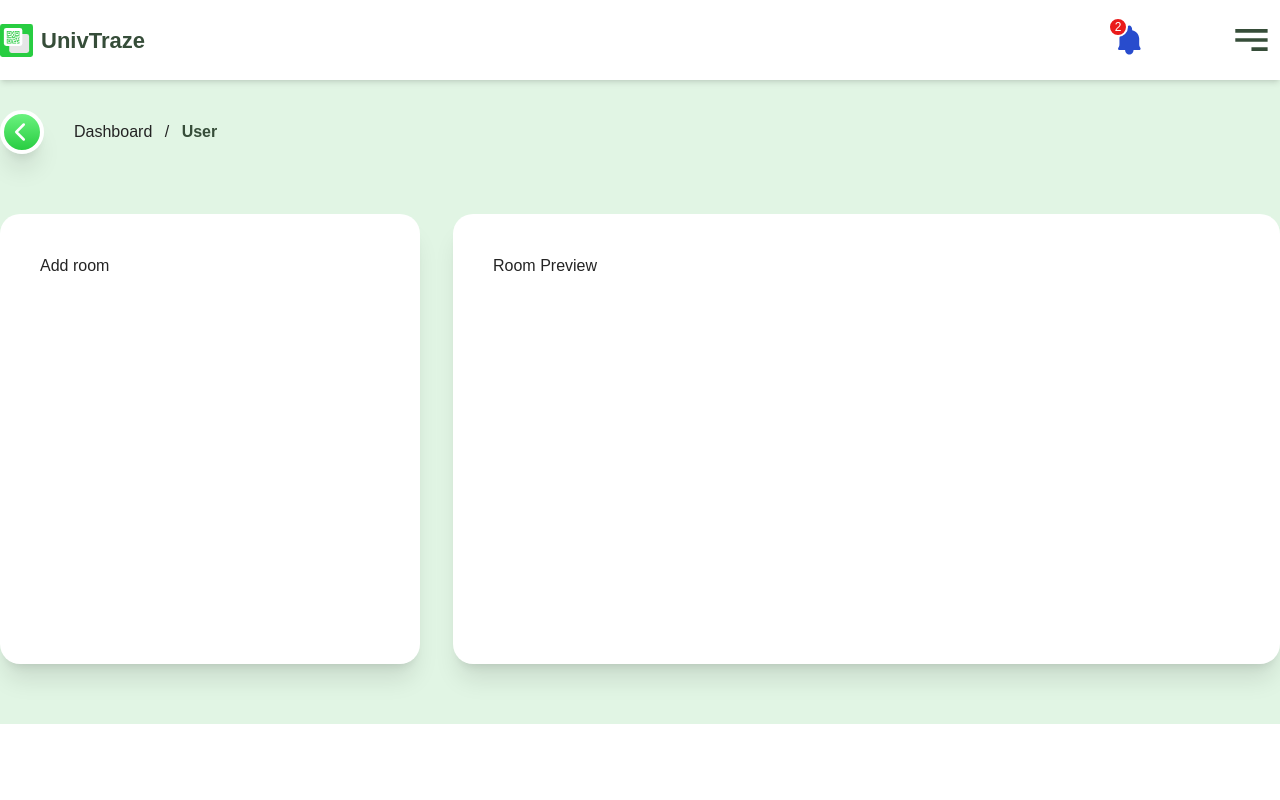
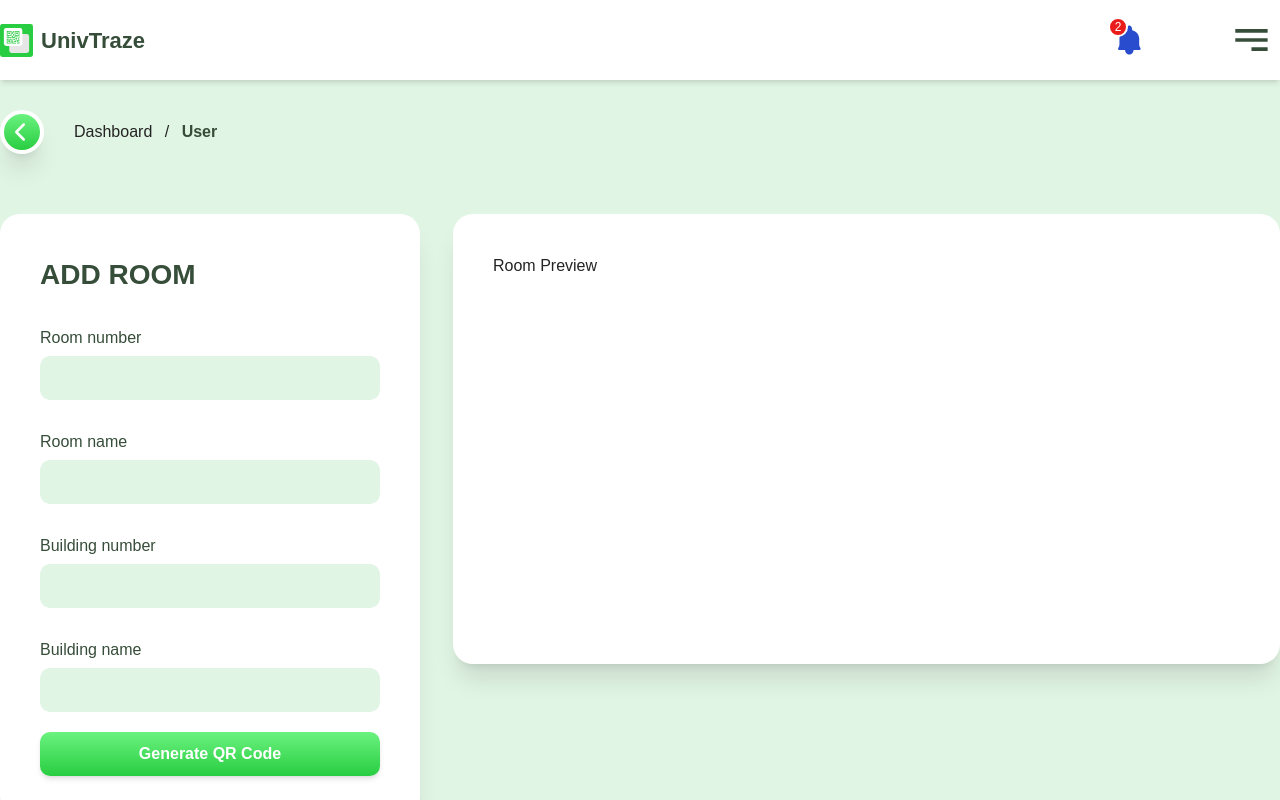
Before and after one commit to JayCabasag/univtraze-admin, a React (Vite) app: page /dashboard/add-room in a window 1280 px wide. Built offline with nearby package versions, Linux system fonts and the light colour scheme.

Commit message:
feat: added add qr

```diff
--- /dev/null
+++ b/src/components/add-room/AddRoomForm.tsx
@@ -0,0 +1,94 @@
+import { yupResolver } from '@hookform/resolvers/yup';
+import { FieldErrors, useForm } from 'react-hook-form';
+import { addRoomSchema } from './schemas/shemas';
+import { cn } from '@/utils/formatters';
+
+interface FormValues {
+    roomNumber: string;
+    roomName: string;
+    buildingNumber: string;
+    buildingName: string;
+  }
+
+
+export default function AddRoomForm() {
+    const form = useForm<FormValues>({
+        defaultValues: {
+            roomNumber: '',
+            roomName: '',
+            buildingNumber: '',
+            buildingName: ''
+        },
+        resolver: yupResolver(addRoomSchema),
+      });
+
+      const {
+        handleSubmit,
+        register,
+        formState: { errors, isSubmitting },
+      } = form;
+
+      const onSubmit = (data: FormValues) => {
+        console.log(data)
+      }
+
+      const onError = (errors: FieldErrors) => {
+        console.log(errors)
+      }
+
+  return (
+    <form
+    onSubmit={handleSubmit(onSubmit, onError)}
+    className="h-auto w-full max-w-[430px] bg-[#FFFFFF]"
+  >
+    <h2 className="text-[28px] uppercase font-bold text-[#364D39]">Add room</h2>
+
+    <p className="text-[16px] font-normal mb-[6px] mt-[30px] text-[#364D39]">Room number</p>
+    <input
+      {...register('roomNumber')}
+      className={cn(
+        'outline-none h-[44px] w-full max-w-[370px] rounded-[10px] p-[15px]',
+        errors.roomNumber ? 'bg-[#ffbaba]' : 'bg-[#E1F5E4]',
+      )}
+    />
+    {errors.roomNumber && <p className="text-[red] font-thin mt-[10px]">{errors.roomNumber?.message}</p>}
+
+    <p className="text-[16px] font-normal mb-[6px] mt-[30px] text-[#364D39]">Room name</p>
+    <input
+      {...register('roomName')}
+      className={cn(
+        'outline-none h-[44px] w-full max-w-[370px] rounded-[10px] p-[15px]',
+        errors.roomName ? 'bg-[#ffbaba]' : 'bg-[#E1F5E4]',
+      )}
+    />
+    {errors.roomName && <p className="text-[red] font-thin mt-[10px]">{errors.roomName?.message}</p>}
+
+    <p className="text-[16px] font-normal mb-[6px] mt-[30px] text-[#364D39]">Building number</p>
+    <input
+      {...register('buildingNumber')}
+      className={cn(
+        'outline-none h-[44px] w-full max-w-[370px] rounded-[10px] p-[15px]',
+        errors.buildingNumber ? 'bg-[#ffbaba]' : 'bg-[#E1F5E4]',
+      )}
+    />
+    {errors.buildingNumber && <p className="text-[red] font-thin mt-[10px]">{errors.buildingNumber?.message}</p>}
+
+    <p className="text-[16px] font-normal mb-[6px] mt-[30px] text-[#364D39]">Building name</p>
+    <input
+      {...register('buildingName')}
+      className={cn(
+        'outline-none h-[44px] w-full max-w-[370px] rounded-[10px] p-[15px]',
+        errors.buildingName ? 'bg-[#ffbaba]' : 'bg-[#E1F5E4]',
+      )}
+    />
+    {errors.buildingName && <p className="text-[red] font-thin mt-[10px]">{errors.buildingName?.message}</p>}
+
+    <button
+      disabled={isSubmitting}
+      className="w-full max-w-[370px] h-[44px] mt-[20px] text-white text-[16px] font-bold shadow-md rounded-[10px] bg-gradient-to-b from-[#6BF27F] to-[#28cd41]"
+    >
+      {isSubmitting ? 'Please wait...' : 'Generate QR Code'}
+    </button>
+  </form>
+  )
+}
--- /dev/null
+++ b/src/components/add-room/schemas/shemas.ts
@@ -0,0 +1,8 @@
+import * as yup from 'yup';
+
+export const addRoomSchema = yup.object().shape({
+  roomNumber: yup.string().matches(/^[0-9-]+$/, 'Room number must contain only numbers').required('Room number is required'),
+  roomName: yup.string().required('Room name is required'),
+  buildingNumber: yup.string().matches(/^[0-9-]+$/, 'Room number must contain only numbers').required('Building number is required'),
+ buildingName: yup.string().required('Building name is Required')
+});
--- a/src/components/header/Header.tsx
+++ b/src/components/header/Header.tsx
@@ -11,8 +11,8 @@ const ICON_SIZE = 50;
 export default function Header(props: ComponentProps) {
   const { title, sub } = props;
   return (
-    <Link to="/dashboard" className="mt-[30px] gap-[30px] max-w-max flex items-center justify-center h-[44px]">
-      <button className="shadow-xl bg-gradient-to-b from-[#6BF27F] to-[#28CD41] rounded-full flex items-center justify-center h-[44px] w-[44px] border-4 border-white">
+    <Link to="/dashboard" className="px-[15px] md:px-0 mt-[30px] gap-[30px] max-w-max flex items-center justify-center h-[44px]">
+      <button className="shadow-xl bg-gradient-to-b from-[#6BF27F] to-[#28CD41] rounded-full flex items-center justify-center min-h-[44px] min-w-[44px] border-4 border-white">
         <img className="-ml-1" src={chevronLeftSVG} alt="header-icon" height={ICON_SIZE - 20} width={ICON_SIZE - 20} />
       </button>
       <p>
--- a/src/components/login/Login.tsx
+++ b/src/components/login/LoginForm.tsx
@@ -16,7 +16,7 @@ interface FormValues {
   password: string;
 }
 
-export default function Login() {
+export default function LoginForm() {
   const navigate = useNavigate();
   const { toast } = useToast();
   const [showPassword, setShowPassword] = useState(false);
--- a/src/layout/dashboard-layout/DashboardLayout.tsx
+++ b/src/layout/dashboard-layout/DashboardLayout.tsx
@@ -3,10 +3,10 @@ import { Outlet } from 'react-router-dom';
 
 export default function DashboardLayout() {
   return (
-    <main className="h-auto w-full">
+    <main className="h-screen w-full">
       <Navbar />
-      <section className="h-auto flex justify-center">
-        <div className="w-full max-w-7xl h-auto">
+      <section className="h-[calc(100vh-80px)] overflow-auto flex justify-center">
+        <div className="w-full max-w-7xl h-screen">
           <Outlet />
         </div>
       </section>
--- a/src/pages/(auth)/LoginPage.tsx
+++ b/src/pages/(auth)/LoginPage.tsx
@@ -1,9 +1,9 @@
-import Login from '@/components/login/Login';
+import LoginForm from "@/components/login/LoginForm";
 
 export default function LoginPage() {
   return (
     <main className="p-[15px] h-screen flex justify-center items-center ">
-      <Login />
+      <LoginForm />
     </main>
   );
 }
--- a/src/pages/(dashboard)/AddRoomPage.tsx
+++ b/src/pages/(dashboard)/AddRoomPage.tsx
@@ -1,3 +1,4 @@
+import AddRoomForm from '@/components/add-room/AddRoomForm';
 import Header from '@/components/header/Header';
 
 export default function AddRoomPage() {
@@ -5,7 +6,9 @@ export default function AddRoomPage() {
     <main>
       <Header title="Dashboard" sub={'user'} />
       <div className="py-[60px] flex flex-col md:flex-row gap-[33px]">
-        <div className="p-[40px] bg-white shadow-xl w-full rounded-[20px] h-[450px] max-w-[420px]">Add room</div>
+        <div className="p-[40px] bg-white shadow-xl w-full rounded-[20px] min-h-[450px] max-w-[420px]">
+          <AddRoomForm />
+        </div>
         <div className="p-[40px] bg-white w-full shadow-xl rounded-[20px] h-[450px] ">Room Preview</div>
       </div>
     </main>
```
